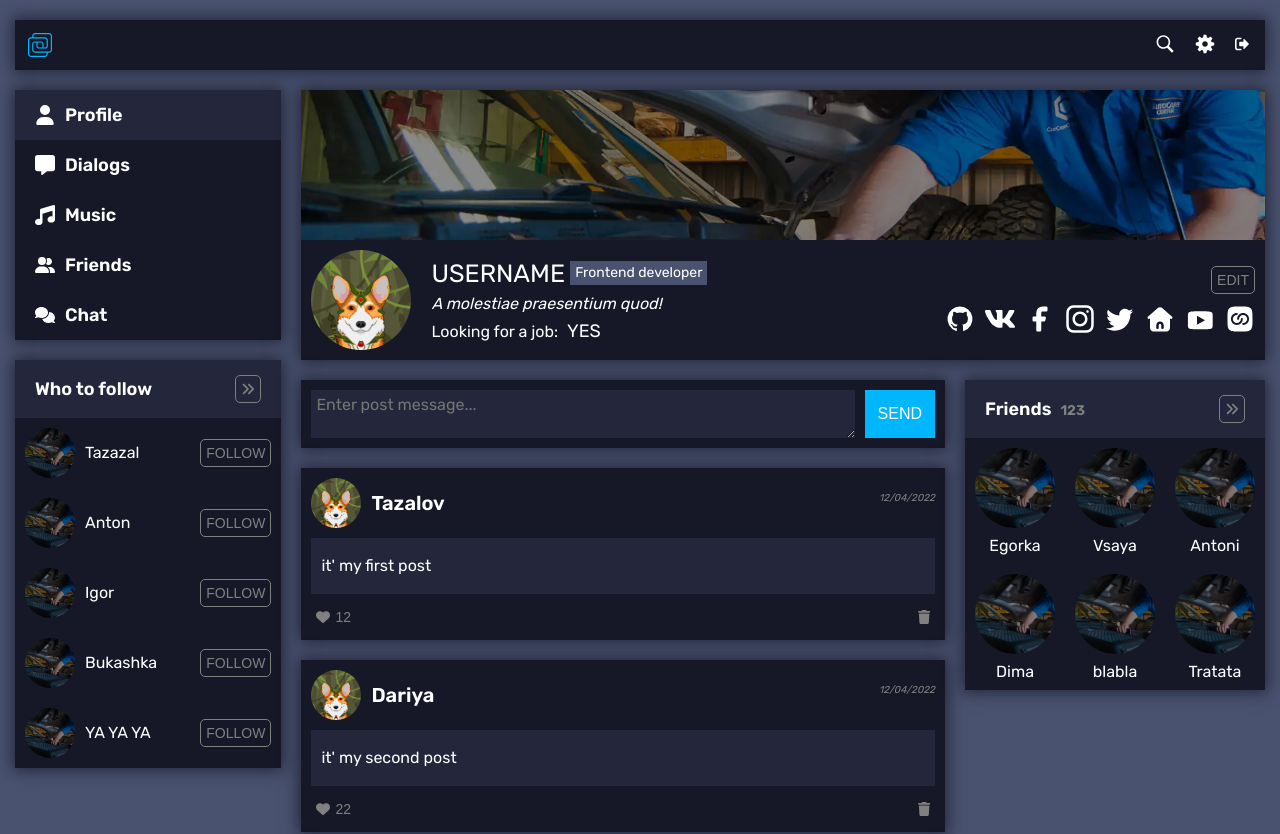
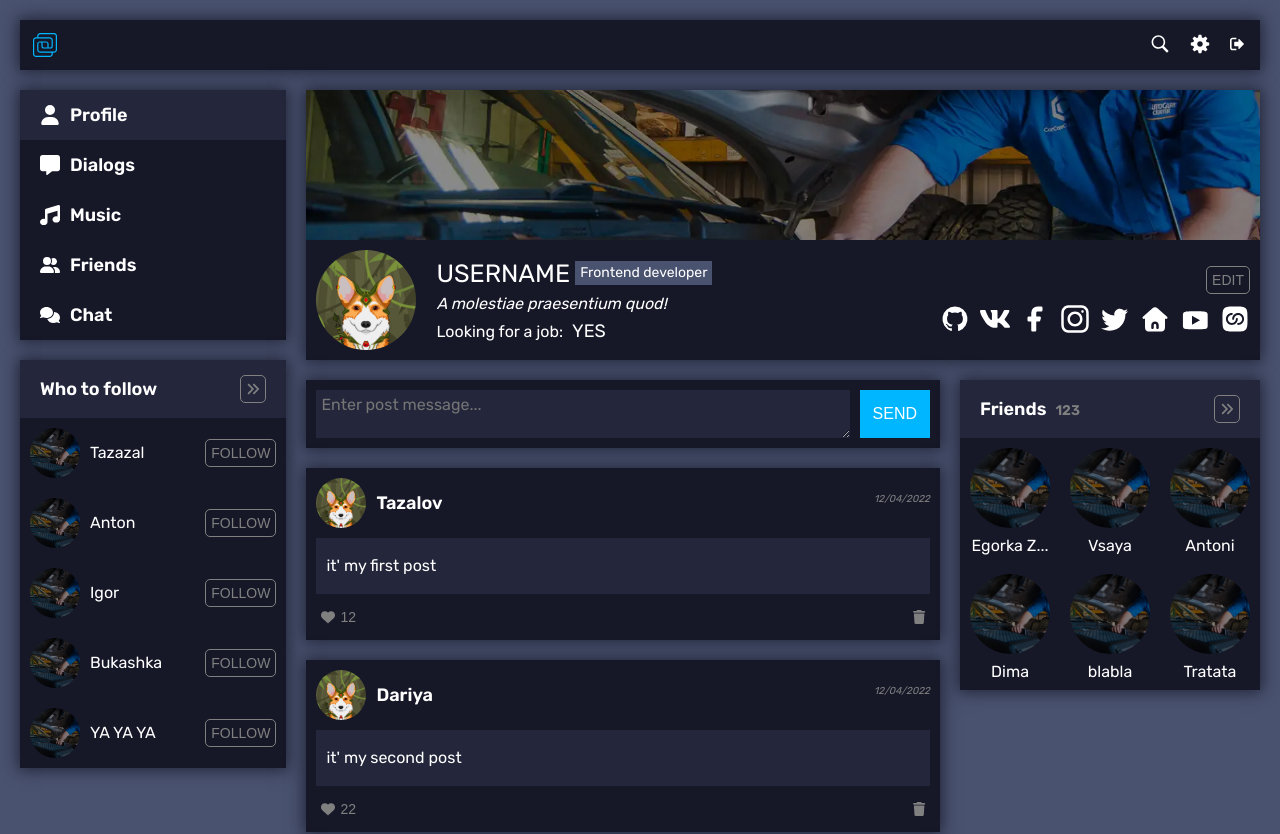
Before and after one commit to tazalov/social_ts, a React (Create React App) app: page /profile in a window 1280 px wide. Shown: the top 834 px of the page. Built offline with nearby package versions, Linux system fonts and the light colour scheme.

Commit message:
Create Subtitle, use him in comp, refactor styles

```diff
--- a/src/components/Container.ts
+++ b/src/components/Container.ts
@@ -1,7 +1,7 @@
 import styled from "styled-components";
 
 export const Container = styled.div`
-  max-width: 1370px;
+  max-width: 1270px;
   width: 100%;
   padding: 0 15px;
   margin: 0 auto;
--- /dev/null
+++ b/src/components/Subtitle.ts
@@ -0,0 +1,7 @@
+import { css } from "styled-components";
+
+export const SubTitle = css`
+  font-size: 18px;
+  font-weight: 600;
+  user-select: none;
+`;
--- a/src/components/titleBlock/TitleBlock.tsx
+++ b/src/components/titleBlock/TitleBlock.tsx
@@ -5,6 +5,7 @@ import React from "react";
 import styled from "styled-components";
 import { FlexWrapper } from "../FlexWrapper";
 import { theme } from "../../styles/Theme";
+import { SubTitle } from "../Subtitle";
 
 type TitleBlockPT = {
   title: string | React.ReactNode;
@@ -28,8 +29,7 @@ const TitleWrapper = styled(FlexWrapper)`
 `;
 
 const Title = styled.h2`
-  font-size: 18px;
-  font-weight: 600;
+  ${SubTitle};
   span {
     color: ${theme.colors.secondaryFont};
     font-size: 14px;
--- a/src/layout/sidebar/Sidebar.tsx
+++ b/src/layout/sidebar/Sidebar.tsx
@@ -11,6 +11,7 @@ import {
   faUser,
   faUserGroup,
 } from "@fortawesome/free-solid-svg-icons";
+import { SubTitle } from "../../components/Subtitle";
 
 type SidebarPT = {};
 
@@ -58,10 +59,8 @@ const StyledSidebar = styled.nav``;
 const SidebarItem = styled.li``;
 
 const SidebarLink = styled(NavLink)`
-  font-size: 18px;
-  font-weight: 600;
+  ${SubTitle};
   padding: 15px 150px 15px 20px;
-  user-select: none;
   cursor: pointer;
   display: flex;
   align-items: center;
--- a/src/layout/users/User.tsx
+++ b/src/layout/users/User.tsx
@@ -16,7 +16,7 @@ export function User({ name, followed }: UserPT) {
     <StyledUser align={"center"} gap={"5px"} justify={"space-between"}>
       <Info align={"center"} gap={"10px"}>
         <Avatar img={avatar} w={50} h={50} />
-        <span>{name}</span>
+        <span>{name.length > 10 ? `${name.slice(0, 8)}...` : name}</span>
       </Info>
       <ButtonB title={"follow"} callback={() => {}} disable={followed} />
     </StyledUser>
--- a/src/pages/dialogs/dialogsList/DialogsListItem.tsx
+++ b/src/pages/dialogs/dialogsList/DialogsListItem.tsx
@@ -5,6 +5,7 @@ import { Avatar } from "../../../components/avatar/Avatar";
 import avatar from "../../../assets/images/anynft.webp";
 import { FlexWrapper } from "../../../components/FlexWrapper";
 import { NavLink } from "react-router-dom";
+import { SubTitle } from "../../../components/Subtitle";
 
 type DialogsListItemPT = {
   id: number;
@@ -13,22 +14,17 @@ type DialogsListItemPT = {
 
 export function DialogsListItem({ id, name }: DialogsListItemPT) {
   return (
-    <ListItem>
     <ItemLink to={`/dialogs/${id}`}>
       <FlexWrapper align={"center"} gap={"10px"}>
         <Avatar img={avatar} w={40} h={40} />
         <ItemText>{name}</ItemText>
       </FlexWrapper>
     </ItemLink>
-    </ListItem>
   );
 }
 
-const ListItem = styled.li``;
-
 const ItemLink = styled(NavLink)`
   padding: 10px;
-  user-select: none;
   cursor: pointer;
   display: block;
   &.active,
@@ -38,5 +34,5 @@ const ItemLink = styled(NavLink)`
 `;
 
 const ItemText = styled.div`
-  font-size: 22px;
+  ${SubTitle}
 `;
--- a/src/pages/profile/posts/post/Post.tsx
+++ b/src/pages/profile/posts/post/Post.tsx
@@ -7,6 +7,7 @@ import { ShadowContainer } from "../../../../components/ShadowContainer";
 import { theme } from "../../../../styles/Theme";
 import { FontAwesomeIcon } from "@fortawesome/react-fontawesome";
 import { faHeart, faTrash } from "@fortawesome/free-solid-svg-icons";
+import { SubTitle } from "../../../../components/Subtitle";
 
 type PostPT = {
   id: number;
@@ -49,9 +50,7 @@ const UserInfo = styled(FlexWrapper)`
   width: 100%;
   margin-left: 10px;
   span {
-    color: ${theme.colors.primaryFont};
-    font-size: 20px;
-    font-weight: 600;
+    ${SubTitle};
   }
   i {
     color: ${theme.colors.secondaryFont};
--- a/src/redux/_store.ts
+++ b/src/redux/_store.ts
@@ -63,7 +63,7 @@ export const store: StoreT = {
       friends: {
         count: 123,
         list: [
-          { id: 1, name: "Egorka" },
+          { id: 1, name: "Egorka Zashibu" },
           { id: 2, name: "Vsaya" },
           { id: 3, name: "Antoni" },
           { id: 4, name: "Dima" },
```
Lines whose indentation alone changed are shown as unchanged.
